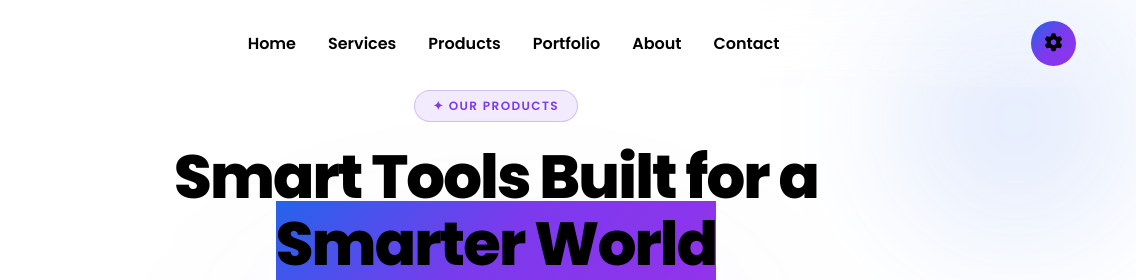
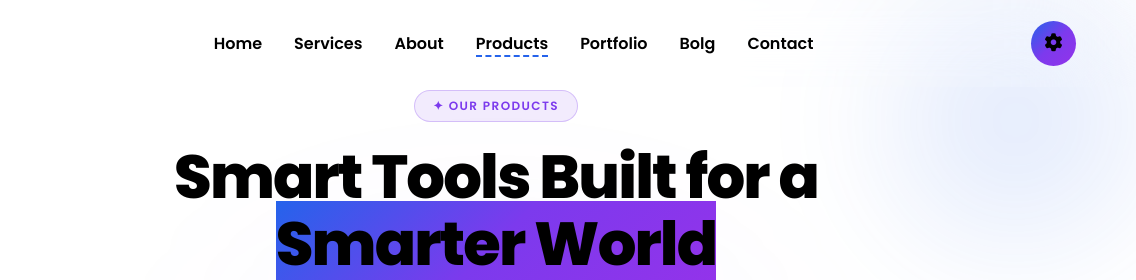
Before and after one commit to BTB-Team/BTB-Website, a website: page product.html in a window 1280 px wide. Shown: the top 280 px of the page, 144-1280 px from the left. Drawn offline with Linux system fonts and the light colour scheme.

Commit message:
added bolg link

```diff
--- a/product.html
+++ b/product.html
@@ -33,9 +33,10 @@
         <ul class="nav-menu" id="navMenu">
           <li class="nav-item"><a href="index.html" class="nav-link active">Home</a></li>
           <li class="nav-item"><a href="services.html" class="nav-link">Services</a></li>
-          <li class="nav-item"><a href="products.html" class="nav-link">Products</a></li>
+          <li class="nav-item"><a href="about.html" class="nav-link">About</a></li>
+          <li class="nav-item"><a href="product.html" class="nav-link">Products</a></li>
           <li class="nav-item"><a href="portfolio.html" class="nav-link">Portfolio</a></li>
-          <li class="nav-item"><a href="about.html" class="nav-link">About</a></li>
+          <li class="nav-item"><a href="Bolg.html" class="nav-link">Bolg</a></li>
           <li class="nav-item"><a href="contact.html" class="nav-link">Contact</a></li>
         </ul>
         <div class="hamburger" id="hamburger">
```
Also changed, not shown: Bolg.html (+4 -3 lines), about.html (+2 -2 lines), index.html (+4 -3 lines), portfolio.html (+3 -2 lines).
